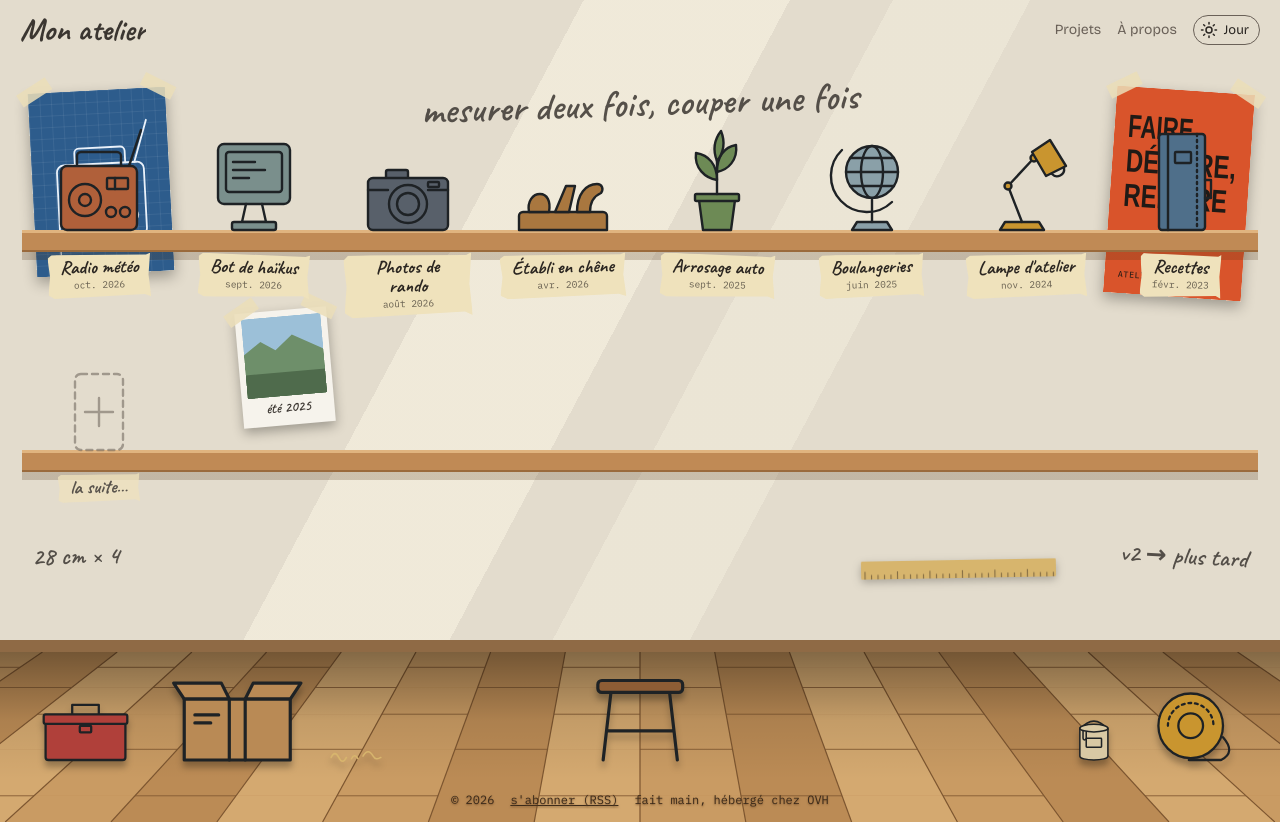
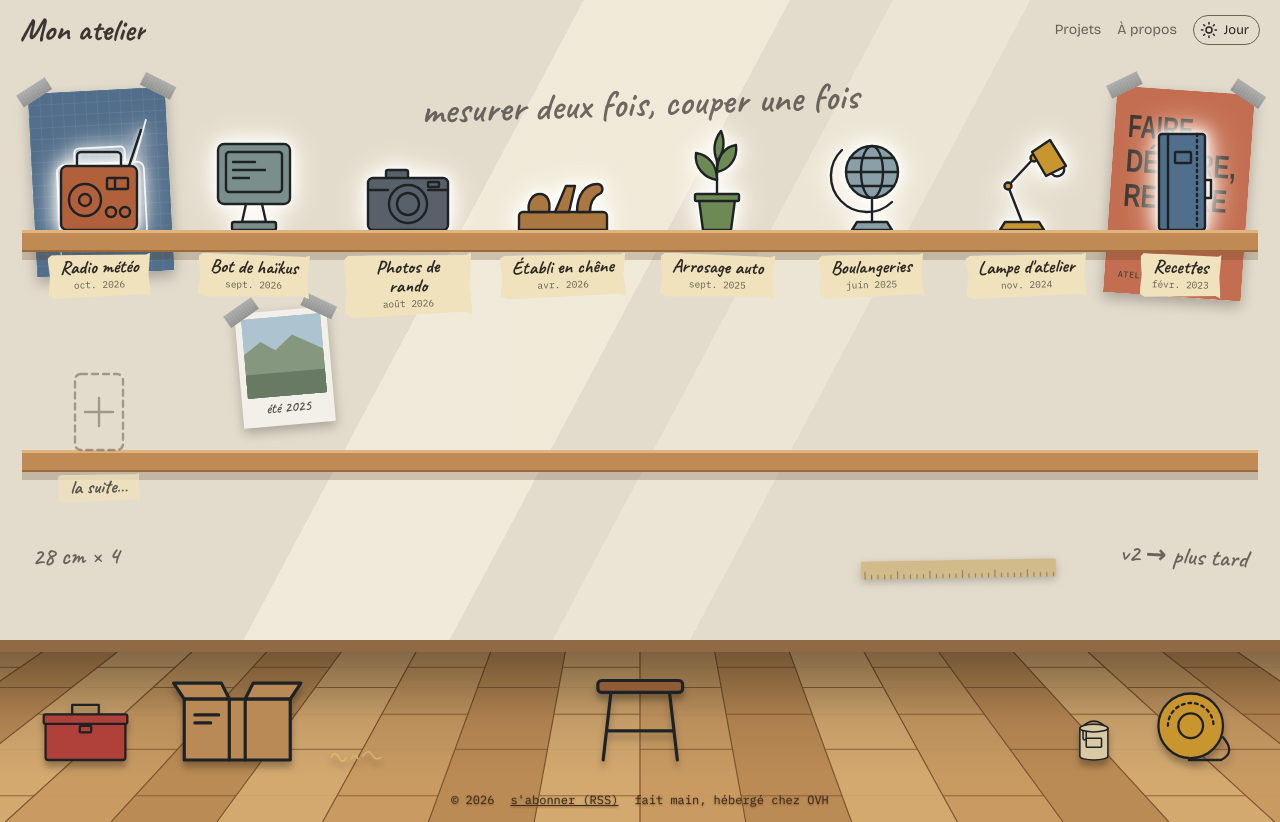
Before and after one commit to MarieChantal/site_perso_template, a PHP site: page / in a window 1280 px wide. Run offline with PHP 8.4, Linux system fonts and the light colour scheme.

Commit message:
Fait ressortir les objets de l'étagère
Halo léger autour des objets cliquables, coupé au ras de la planche ;
déco du mur légèrement désaturée et estompée (le sol n'est pas touché) ;
scotch chatterton gris en mode jour.

Co-Authored-By: Claude Opus 5.5 <noreply@anthropic.com>
Claude-Session: https://claude.ai/code/session_01H5YBkeecunymjr4sdY1HZz

```diff
--- a/assets/atelier.css
+++ b/assets/atelier.css
@@ -22,7 +22,11 @@
   --scotch-encre: #2b2621;
   --trait: #1e2225;
   --filtre-objet: none;
-  --filtre-deco: none;
+  --filtre-deco: saturate(.75) opacity(.85);
+  /* halo autour des objets cliquables */
+  --halo: drop-shadow(0 0 2px #fff) drop-shadow(0 0 8px #fff) drop-shadow(0 0 14px rgba(255, 252, 240, .9));
+  /* ruban adhésif : chatterton gris le jour */
+  --ruban: repeating-linear-gradient(90deg, rgba(255, 255, 255, .07) 0 1px, transparent 1px 3px), linear-gradient(rgba(255, 255, 255, .18), rgba(0, 0, 0, .08)), #8e9193;
   --plinthe: #8f6a45;
   --pq1: #c99b63;
   --pq2: #bb8b55;
@@ -47,7 +51,9 @@ html[data-mode="nuit"] {
   --planche-ombre: rgba(0, 0, 0, .45);
   --scotch: #e3d6b0;
   --filtre-objet: brightness(.92);
-  --filtre-deco: brightness(.72) saturate(.85);
+  --filtre-deco: brightness(.72) saturate(.7) opacity(.85);
+  --halo: drop-shadow(0 0 3px rgba(255, 214, 150, .55)) drop-shadow(0 0 10px rgba(255, 190, 110, .35));
+  --ruban: rgba(235, 222, 185, .85);
   --plinthe: #3a2a1c;
   --pq1: #4f3522;
   --pq2: #46301f;
@@ -122,7 +128,7 @@ html[data-mode="nuit"] .ic-soleil, html[data-mode="jour"] .ic-lune { display: no
   box-shadow: 0 8px 22px rgba(0, 0, 0, .28);
   transform: rotate(-.6deg);
 }
-.menu-feuille::before { content: ""; position: absolute; top: -9px; left: 50%; width: 64px; height: 18px; margin-left: -32px; background: rgba(235, 222, 185, .85); transform: rotate(-3deg); }
+.menu-feuille::before { content: ""; position: absolute; top: -9px; left: 50%; width: 64px; height: 18px; margin-left: -32px; background: var(--ruban); transform: rotate(-3deg); }
 .menu-feuille a { padding: 9px 12px; font-size: 16px; color: inherit; text-decoration: none; border-radius: 3px; }
 .menu-feuille a + a { border-top: 1px dashed rgba(0, 0, 0, .15); }
 .menu-feuille a:hover, .menu-feuille a:focus-visible { color: var(--accent); background: rgba(0, 0, 0, .04); }
@@ -169,6 +175,8 @@ html[data-mode="nuit"] .ic-soleil, html[data-mode="jour"] .ic-lune { display: no
   color: inherit; text-decoration: none;
 }
 .art { display: block; width: 100px; height: 110px; margin-top: 40px; transition: transform .3s ease; }
+/* le halo s'arrête au ras de la planche : rien ne dépasse sous le bas de l'objet */
+a.projet .art { filter: var(--halo); clip-path: inset(-40px -40px 0 -40px); }
 .art svg, .art img { display: block; width: 100%; height: 100%; object-fit: contain; object-position: bottom; }
 .o {
   fill: var(--of, none); stroke: var(--trait);
@@ -206,7 +214,7 @@ a.projet:focus-visible .etiquette { outline: 3px solid var(--accent); outline-of
 .d-photo { background: #f6f3ec; padding: 6px 6px 8px; box-shadow: 0 5px 12px rgba(0, 0, 0, .3); }
 .d-photo img { display: block; width: 100%; object-fit: cover; }
 .d-photo figcaption { font-family: var(--f-titre); font-size: 15px; line-height: 1.1; color: #3b3631; text-align: center; margin-top: 4px; white-space: nowrap; overflow: hidden; text-overflow: ellipsis; }
-.scotch::before, .scotch::after { content: ""; position: absolute; top: -8px; width: 34px; height: 14px; background: rgba(235, 222, 185, .85); }
+.scotch::before, .scotch::after { content: ""; position: absolute; top: -8px; width: 34px; height: 14px; background: var(--ruban); }
 .scotch::before { left: -10px; transform: rotate(-30deg); }
 .scotch::after { right: -10px; transform: rotate(30deg); }
 
@@ -238,7 +246,7 @@ a.projet:focus-visible .etiquette { outline: 3px solid var(--accent); outline-of
   box-shadow: 0 10px 30px rgba(0, 0, 0, .25);
   transform: rotate(-.25deg);
 }
-.feuille::before, .feuille::after { content: ""; position: absolute; top: -10px; width: 90px; height: 24px; background: rgba(235, 222, 185, .85); }
+.feuille::before, .feuille::after { content: ""; position: absolute; top: -10px; width: 90px; height: 24px; background: var(--ruban); }
 .feuille::before { left: 24px; transform: rotate(-4deg); }
 .feuille::after { right: 24px; transform: rotate(5deg); }
 .retour { display: inline-block; margin-bottom: 18px; font-size: 14px; color: var(--accent); text-decoration: none; }
```
